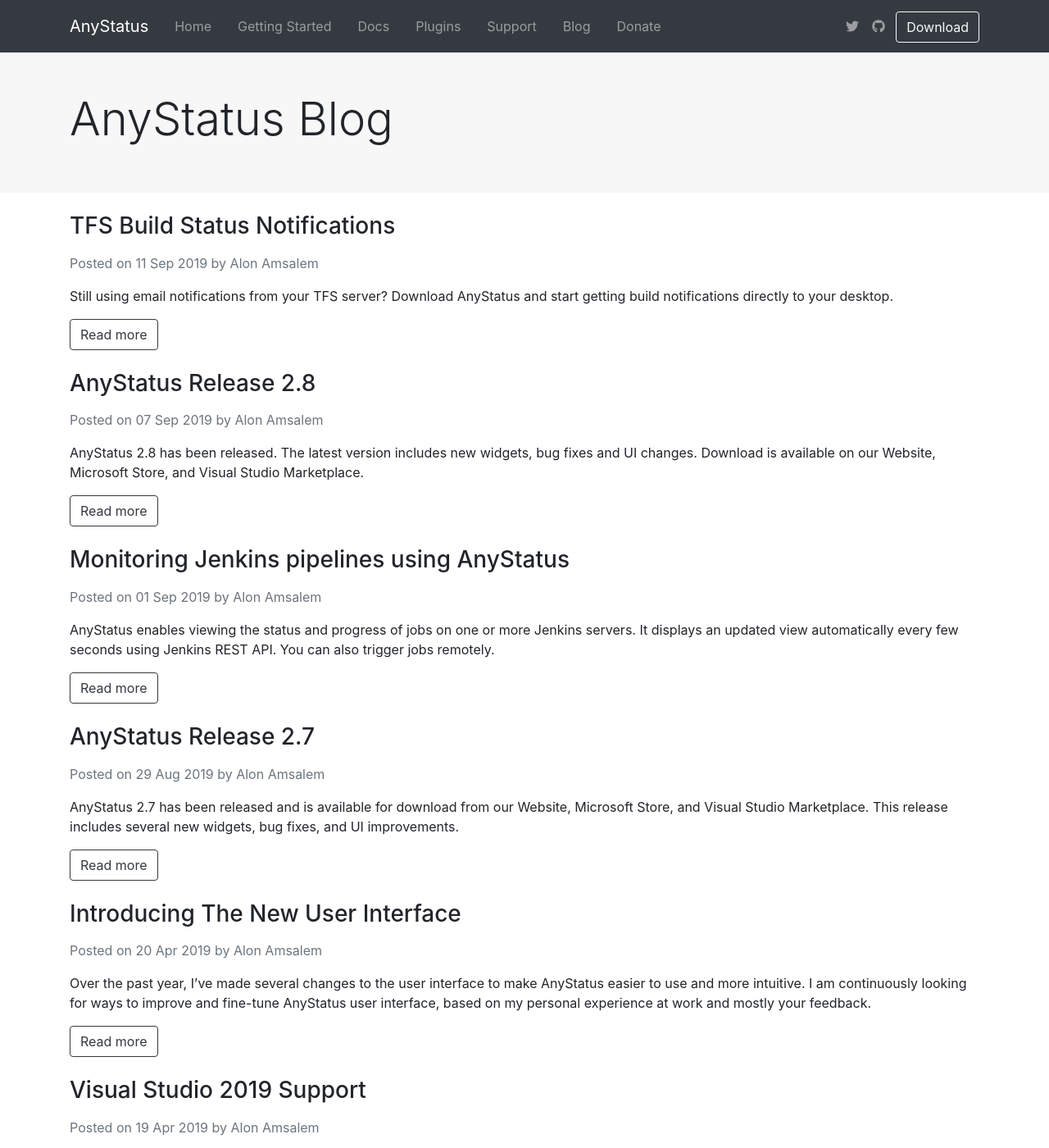
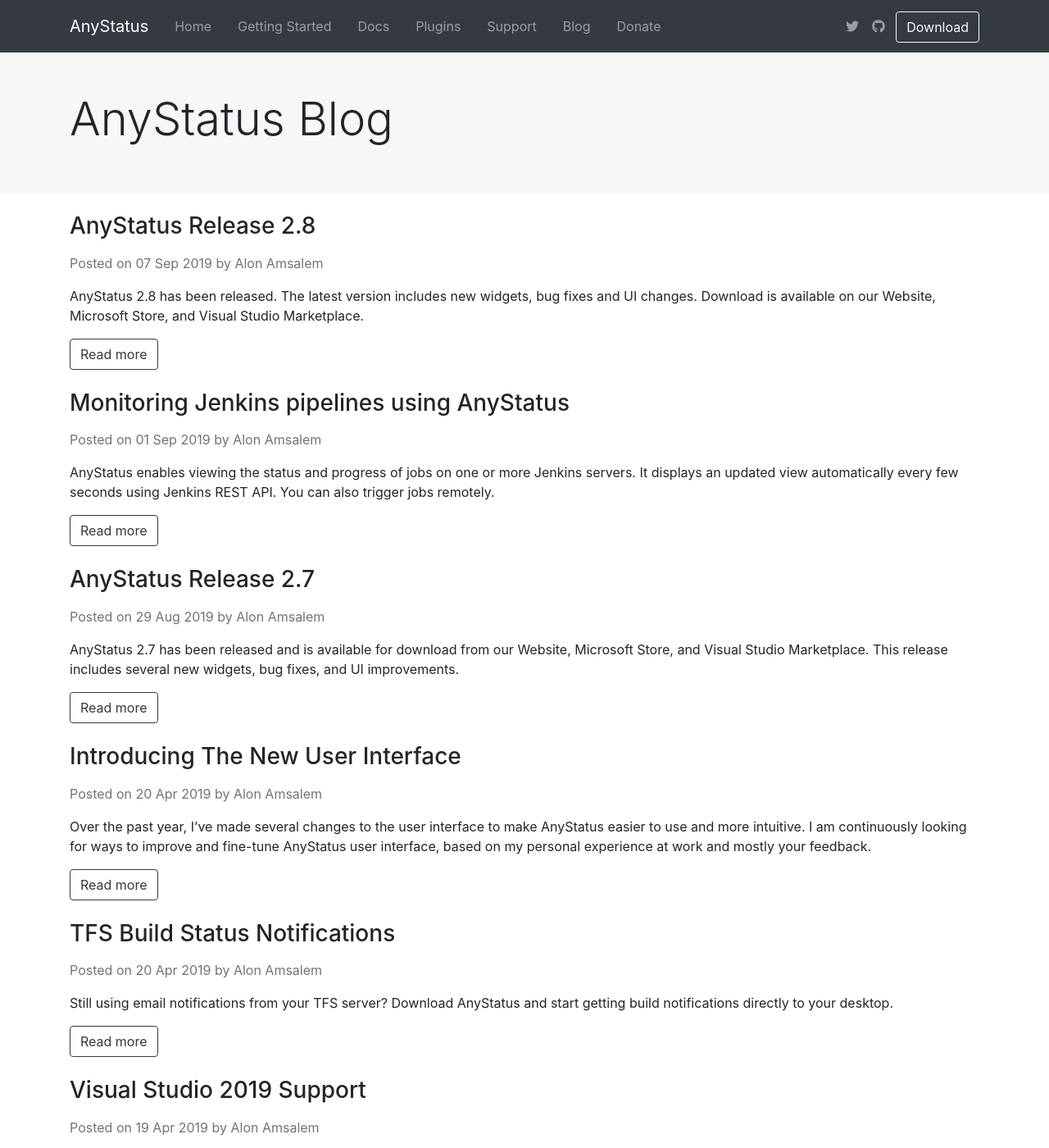
Before and after one commit to AnyStatus/anystatus.github.io, a Jekyll site: the page built from blog.html, in a window 1280 px wide and 1400 px high. Shown: the whole window at 82% size. Built offline with Jekyll 4.4.1, drawn with Linux system fonts in a browser that asks for light colours; comment, search, counter and statistics services are not loaded.

Commit message:
Update 2019-04-20-tfs-build-status-notifications.md

```diff
--- a/_posts/2019-04-20-tfs-build-status-notifications.md
+++ b/_posts/2019-04-20-tfs-build-status-notifications.md
@@ -2,7 +2,7 @@
 layout: post
 title:  TFS Build Status Notifications
 redirect_from: "/2017/05/05/tfs-and-vsts-notifications.html"
-date:   2019-09-11 11:00:00
+date:   2019-04-20 11:00:00
 author: Alon Amsalem
 ---
 
```
